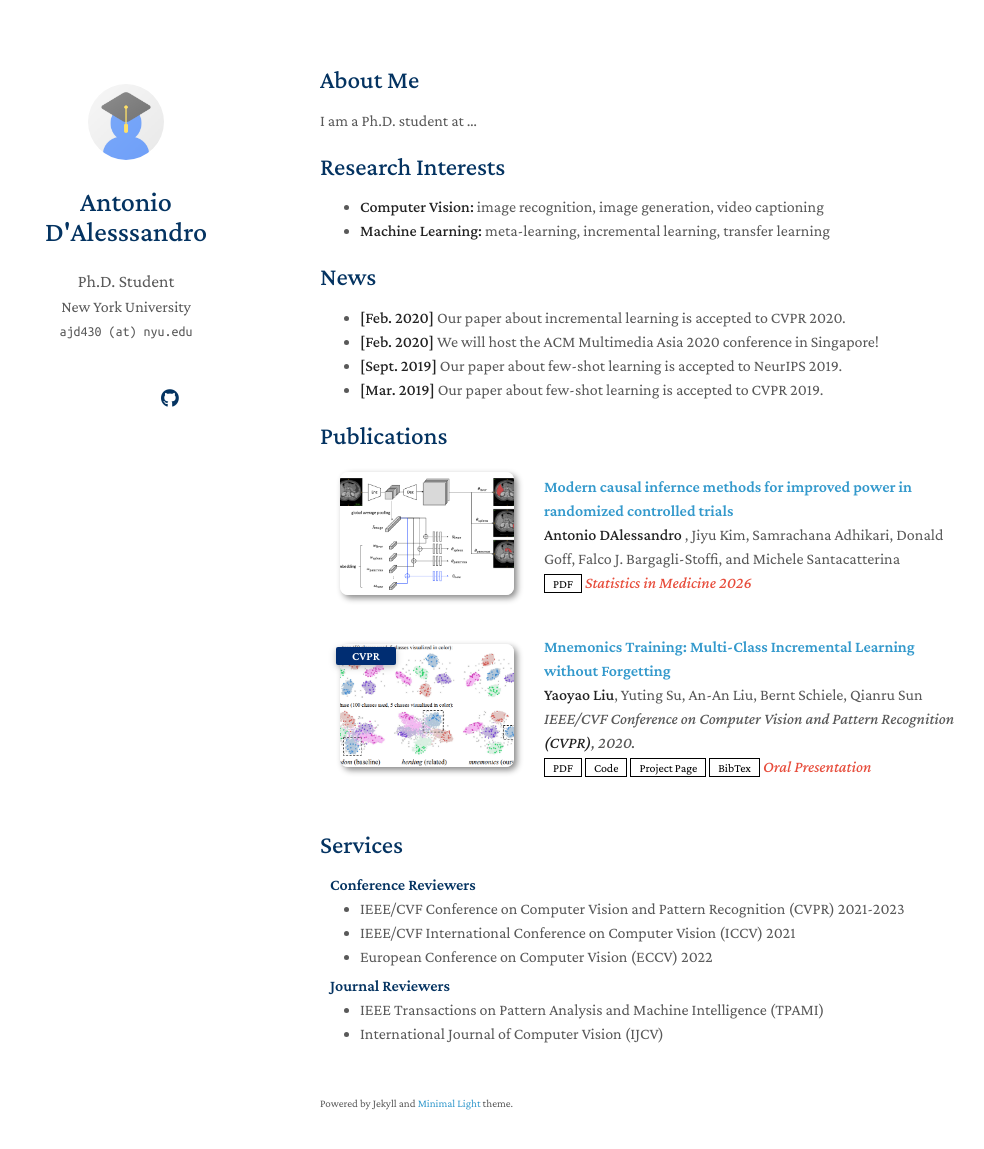
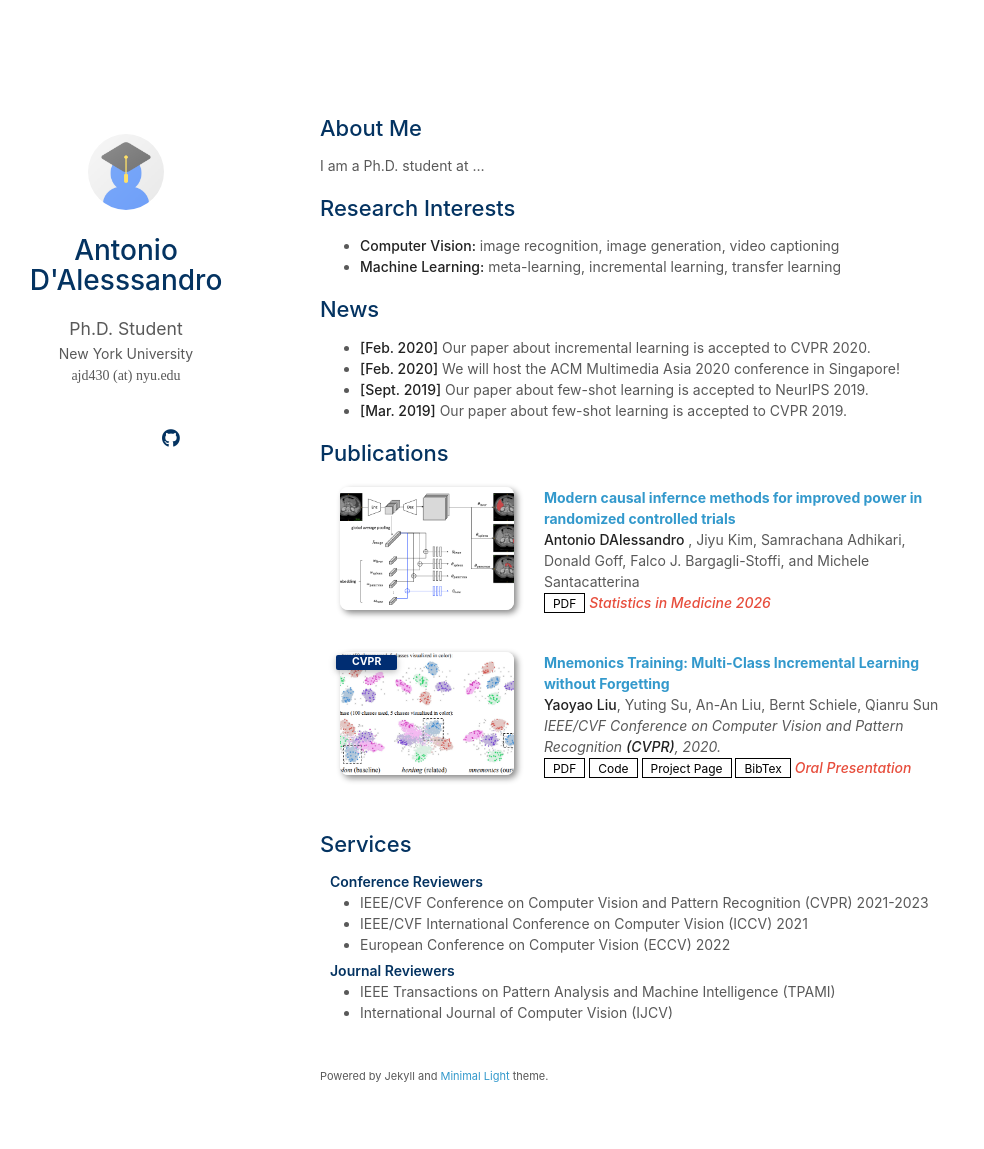
Before and after one commit to antoniod5836/antoniod5836.github.io, a Jekyll site: the page built from index.md, in a window 1280 px wide and 1184 px high. Shown: the top 1149 px of the window, without its empty margins (150-1134 px from the left). Built offline with Jekyll 4.4.1, drawn with Linux system fonts in a browser that asks for light colours; a style sheet for code colours, icons or effects is not loaded; our own code applies the rules of GitHub Pages for plain Markdown files.

Commit message:
Update _config.yml

```diff
--- a/_config.yml
+++ b/_config.yml
@@ -34,7 +34,8 @@ auto_dark_mode: true
 
 # Font
 # You can use this option to choose between Serif or Sans Serif fonts.
-font: "Serif" # or "Sans Serif"
+#font: "Serif" # or "Sans Serif"
+font: "Sans Serif" # or "Sans Serif"
 
 # Google Analytics ID
 # Please remove this if you don't use Google Analytics
```
